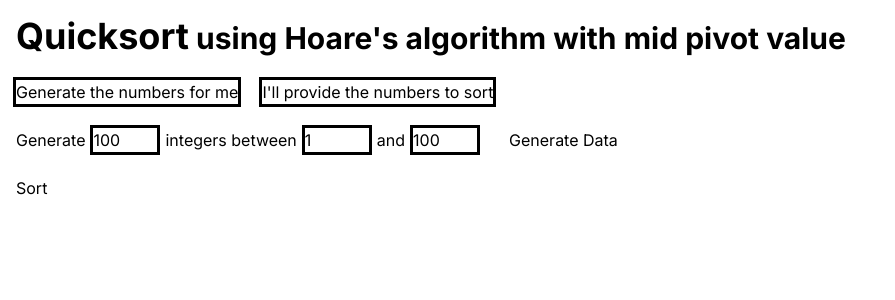
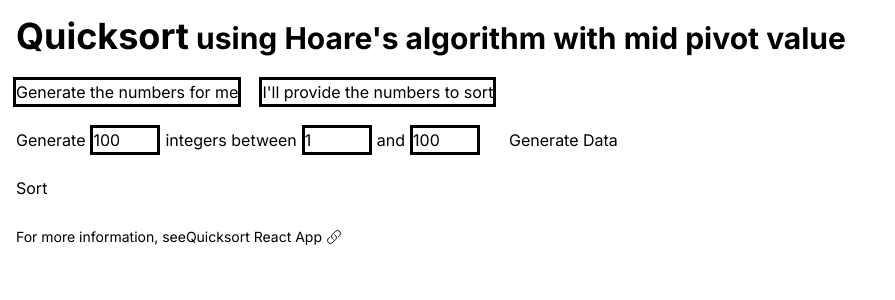
Before and after one commit to jamie-burns0/quicksort-react, a Next.js app in the folder quicksort-react/: page /quicksort in a window 1280 px wide. Shown: the top 300 px of the page, without its empty margins (0-895 px from the left). Built offline with nearby package versions, Linux system fonts and the light colour scheme; what @sira-ui/tailwind would draw is missing.

Commit message:
added footer with link to app overview

```diff
--- /dev/null
+++ b/quicksort-react/src/app/components/QuicksortFooter/QuicksortFooter.tsx
@@ -0,0 +1,19 @@
+const QuicksortFooter = () => {
+  return (
+    <>
+      <div className='pb-6'>
+        <span className='text-sm font-normal'>
+          For more information, see
+          <a href="https://github.com/jamie-burns0/quicksort-react" target="_blank" rel="noopener noreferrer" className="inline-flex items-center space-x-1">
+            <span>Quicksort React App</span>
+            <svg xmlns="http://www.w3.org/2000/svg" fill="none" viewBox="0 0 24 24" strokeWidth={1.5} stroke="currentColor" className="size-4">
+              <path strokeLinecap="round" strokeLinejoin="round" d="M13.19 8.688a4.5 4.5 0 0 1 1.242 7.244l-4.5 4.5a4.5 4.5 0 0 1-6.364-6.364l1.757-1.757m13.35-.622 1.757-1.757a4.5 4.5 0 0 0-6.364-6.364l-4.5 4.5a4.5 4.5 0 0 0 1.242 7.244" />
+            </svg>
+          </a>
+        </span>
+      </div>
+    </>
+  );
+}
+
+export default QuicksortFooter;
--- a/quicksort-react/src/app/components/QuicksortPage/QuicksortPage.tsx
+++ b/quicksort-react/src/app/components/QuicksortPage/QuicksortPage.tsx
@@ -8,6 +8,7 @@ import QuicksortGenerateDataPanel from "../QuicksortGenerateDataPanel/QuicksortG
 import QuicksortGeneratedDataDisplay from "../QuicksortGeneratedDataDisplay/QuicksortGeneratedDataDisplay";
 import QuicksortSortButtonPanel from "../QuicksortSortButtonPanel/QuicksortSortButtonPanel";
 import QuicksortSortedDataPanel from "../QuicksortSortedDataPanel/QuicksortSortedDataPanel";
+import QuicksortFooter from "../QuicksortFooter/QuicksortFooter";
 import DataSourceChoice from "../DataSourceChoice";
 import GenerateDataParams from "../GenerateDataParams";
 import { quicksort } from "@/app/service/QuicksortService";
@@ -93,6 +94,7 @@ const QuicksortPage = () => {
             {showQuicksortInputPanel() && <QuicksortProvideDataPanel onQuicksortDataProvided={ handleQuicksortDataProvided }/>}
             <QuicksortSortButtonPanel isEnabled={isSortButtonEnabled()} onSortButtonClicked={ handleSortButtonClicked }/>
             {showQuicksortSortedDataPanel() && <QuicksortSortedDataPanel sortedData={sortedData} />}
+            <QuicksortFooter />
         </>
     );
 };
```
